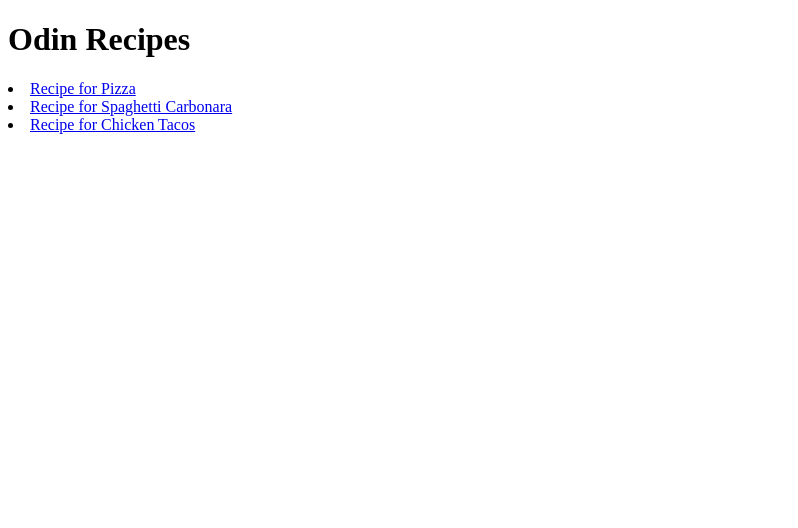
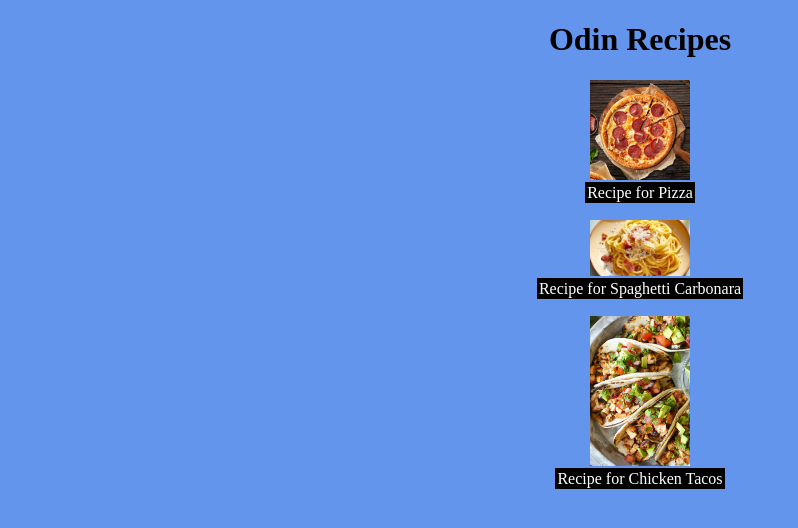
Before and after one commit to CalvinSchwob/odin-recipes, a plain HTML site: page index.html in a window 1280 px wide. Shown: the whole page, without its empty margins (0-798 px from the left). Drawn offline with Linux system fonts and the light colour scheme.

Commit message:
Added HTML to the Index.html file

```diff
--- a/index.html
+++ b/index.html
@@ -4,19 +4,38 @@
     <meta charset="UTF-8">
     <meta name="viewport" content="width=device-width, initial-scale=1.0">
     <title>Page for Recipes</title>
+    <link rel="stylesheet" href="sytles.css" type="text/css"/>
 </head>
 <body>
+    <div class="main"></div>
+
     <h1>Odin Recipes</h1>
 
-    <un>
 
-        <li><a href="recipes/pizza.html">Recipe for Pizza</a></li>
+    <div>
+        <img class="pizza-img" src="images/pizza.avif">
+        <br>
+        <a class="link" href="recipes/pizza.html">Recipe for Pizza</a>
+    </div>
 
-        <li><a href="recipes/pasta.html">Recipe for Spaghetti Carbonara</a></li>
+    <br>
 
-        <li><a href="recipes/chicken-tacos.html">Recipe for Chicken Tacos</a></li>
+    <div>
+        <img  class="pasta-img" src="images/pasta.jpg">
+        <br>
+        <a href="recipes/pasta.html">Recipe for Spaghetti Carbonara</a>
+    </div>
 
-    </un>
+    <br>
+
+    <div>
+        <img src="images/chicken-tacos.jpg" class="taco-img">
+        <br>
+        <a href="recipes/chicken-tacos.html">Recipe for Chicken Tacos</a>
+    </div>
+
+</div>
+
     <!--    Things Needed:
         -Image of the Dish
         -Description (1/2 paragraphs)
--- /dev/null
+++ b/sytles.css
@@ -0,0 +1,40 @@
+* {
+    text-align: center;
+}
+
+div a {
+    color: black;
+    text-decoration: none;
+    border: 2px solid black;
+    background-color: black;
+    color:white;
+}
+
+button {
+    background-color: aqua;
+}
+
+.pizza-img {
+    width: 100px;
+    height: auto;
+}
+
+.pasta-img {
+    width: 100px;
+    height: auto;
+}
+
+.taco-img {
+    width: 100px;
+    height: auto;
+}
+
+
+
+body {
+    background-color:cornflowerblue
+}
+
+.main {
+    background-color: aqua;
+}
```
